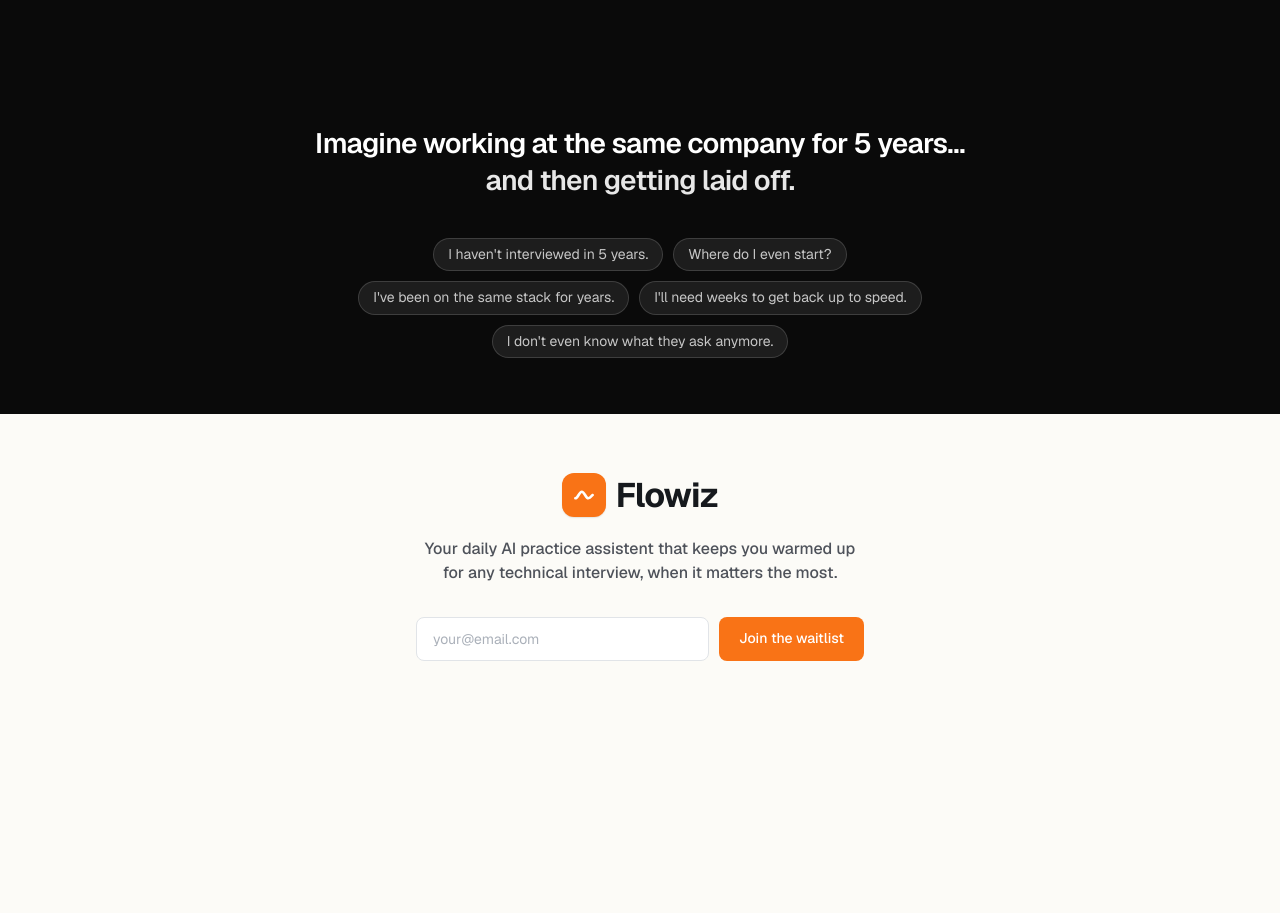
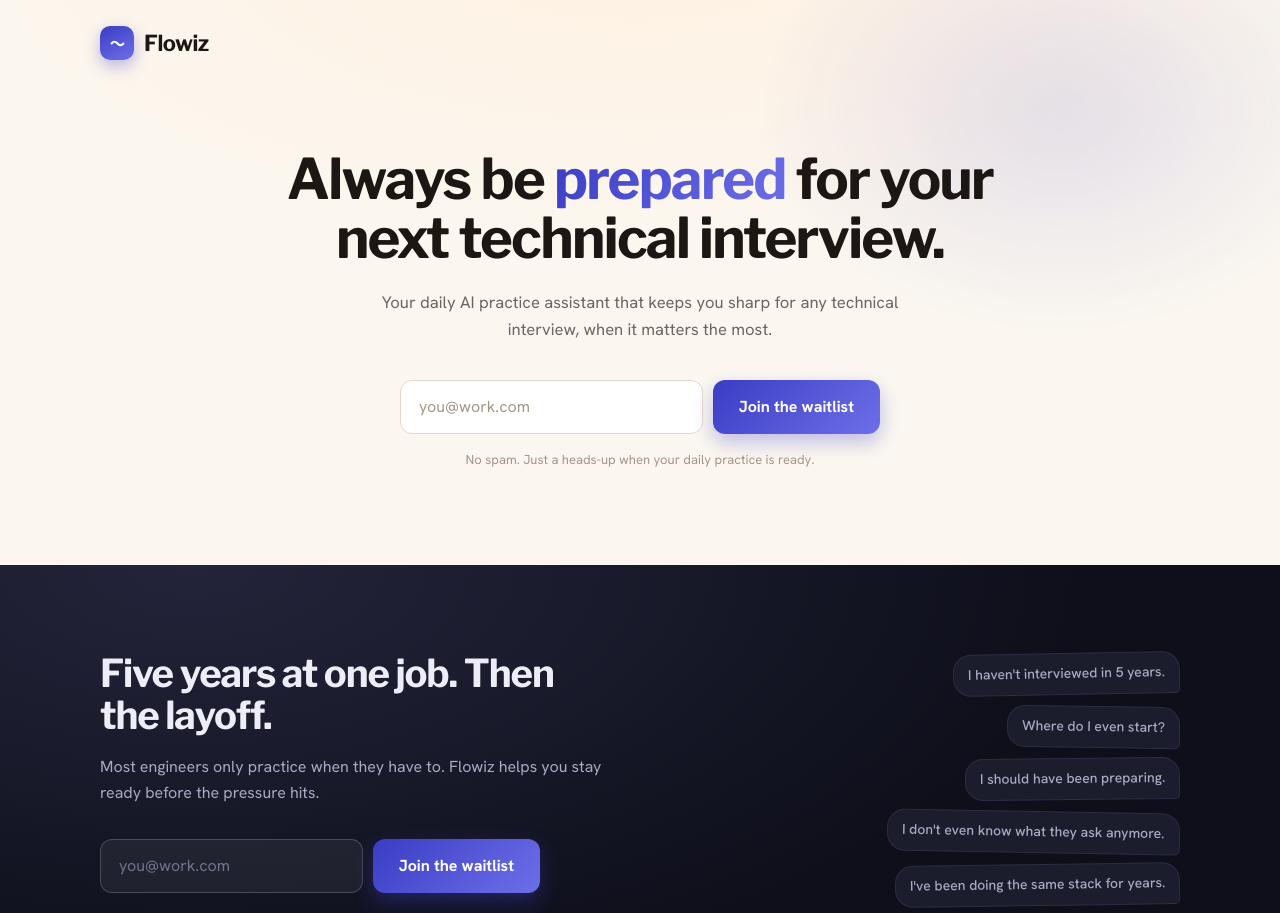
Before and after one commit to milosandric01/project-berlin, a Nuxt app: page / in a window 1280 px wide. Shown: the top 913 px of the page. Before the commit the page ends 800 px from the top, so only its background shows below. Built offline with nearby package versions, Linux system fonts and the light colour scheme.

Commit message:
feat: update styles and layout for landing page, add waitlist form and animations

```diff
--- a/app/assets/css/base.css
+++ b/app/assets/css/base.css
@@ -1,4 +1,4 @@
-@import url('https://fonts.googleapis.com/css2?family=Geist:wght@300;400;450;500;600;700&family=Geist+Mono:wght@400;500;600&family=Newsreader:ital,opsz,wght@0,6..72,400;0,6..72,500;1,6..72,400&display=swap');
+@import url('https://fonts.googleapis.com/css2?family=Geist:wght@300;400;450;500;600;700&family=Geist+Mono:wght@400;500;600&family=Newsreader:ital,opsz,wght@0,6..72,400;0,6..72,500;1,6..72,400&family=Libre+Franklin:wght@500;600;700;800&family=Hanken+Grotesk:wght@400;500;600;700&display=swap');
 
 @tailwind base;
 @tailwind components;
@@ -34,3 +34,8 @@
 .animate-glow {
   animation: glow-pulse 3s ease-in-out infinite;
 }
+
+@keyframes flz-glow {
+  0%, 100% { opacity: .5; transform: scale(1); }
+  50%       { opacity: .82; transform: scale(1.06); }
+}
--- a/app/pages/index.vue
+++ b/app/pages/index.vue
@@ -1,89 +1,115 @@
 <template>
-  <div class="flex min-h-[100dvh] w-full flex-col antialiased">
-    <!-- ============ UPPER HALF — the problem (dark) ============ -->
-    <section class="relative flex flex-[0.9] flex-col items-center justify-end overflow-hidden bg-[#0a0a0a] px-6 pb-12 pt-16 text-white sm:pb-14">
-      <div class="relative z-10 mx-auto max-w-2xl text-center">
-        <h1 class="text-[20px] font-semibold leading-[1.3] tracking-tight text-white sm:text-[28px]">
-          <span class="block">Imagine working at the same company for 5&nbsp;years…</span>
-          <span class="block text-white/90">and then getting laid off.</span>
+  <div style="font-family:'Hanken Grotesk',ui-sans-serif,system-ui,sans-serif;color:#1C1714;overflow-x:hidden;">
+
+    <!-- ===================== TOP — LIGHT · WHAT IT IS ===================== -->
+    <section class="flz-top" style="position:relative;padding:0 24px 96px;overflow:hidden;">
+      <div style="position:absolute;top:-200px;left:50%;transform:translateX(-50%);width:840px;height:620px;border-radius:50%;background:radial-gradient(closest-side, rgba(58,61,196,0.15), rgba(58,61,196,0) 70%);animation:flz-glow 8s ease-in-out infinite;pointer-events:none;"></div>
+
+      <!-- nav -->
+      <nav style="position:relative;z-index:5;max-width:1080px;margin:0 auto;display:flex;align-items:center;padding:26px 0;">
+        <div style="display:flex;align-items:center;gap:10px;">
+          <span style="display:inline-flex;width:34px;height:34px;align-items:center;justify-content:center;border-radius:10px;background:linear-gradient(150deg,#3A3DC4,#6D6FE8);box-shadow:0 6px 16px rgba(58,61,196,0.35);">
+            <svg width="19" height="19" viewBox="0 0 24 24" fill="none">
+              <path d="M4.5 12 q 3.75 -4.5 7.5 0 t 7.5 0" stroke="#fff" stroke-width="2.6" stroke-linecap="round" fill="none"/>
+            </svg>
+          </span>
+          <span style="font-family:'Libre Franklin',system-ui,-apple-system,sans-serif;font-weight:700;font-size:22px;letter-spacing:-0.02em;">Flowiz</span>
+        </div>
+      </nav>
+
+      <!-- hero -->
+      <div style="position:relative;z-index:5;max-width:720px;margin:0 auto;text-align:center;padding-top:64px;">
+        <h1 style="font-family:'Libre Franklin',system-ui,-apple-system,sans-serif;font-weight:700;font-size:clamp(32px,4.5vw,56px);line-height:1.06;letter-spacing:-0.03em;margin:0 0 20px;">
+          Always be <span style="background:linear-gradient(120deg,#3A3DC4,#6D6FE8);-webkit-background-clip:text;background-clip:text;color:transparent;">prepared</span> for your next technical interview.
         </h1>
+        <p style="font-size:clamp(16px,1.3vw,18px);line-height:1.65;color:#6E655C;max-width:520px;margin:0 auto 36px;">
+          Your daily AI practice assistant that keeps you sharp for any technical interview, when it matters the most.
+        </p>
 
-        <div class="mt-8 flex flex-wrap justify-center gap-2 sm:mt-10 sm:gap-2.5">
-          <span
-            v-for="(t, i) in thoughts"
-            :key="i"
-            class="rounded-full border border-white/15 bg-white/[0.08] px-3.5 py-1.5 text-[13px] font-normal leading-snug text-white/75 sm:text-[14px]"
-          >
-            {{ t }}
-          </span>
+        <div id="waitlist" style="scroll-margin-top:80px;">
+          <form v-if="!joined" @submit.prevent="submit" style="display:flex;gap:10px;justify-content:center;flex-wrap:wrap;max-width:480px;margin:0 auto;">
+            <input v-model="email" type="email" placeholder="you@work.com" required class="flz-input-light" />
+            <button type="submit" :disabled="loading" class="flz-btn">
+              {{ loading ? 'Joining…' : 'Join the waitlist' }}
+            </button>
+          </form>
+
+          <div v-else style="display:inline-flex;align-items:center;gap:11px;padding:16px 22px;background:#fff;border:1px solid #E2D9CB;border-radius:12px;">
+            <span style="display:inline-flex;width:30px;height:30px;align-items:center;justify-content:center;border-radius:50%;background:linear-gradient(135deg,#3A3DC4,#6D6FE8);flex-shrink:0;">
+              <svg width="16" height="16" viewBox="0 0 24 24" fill="none"><path d="M5 13l4 4L19 7" stroke="#fff" stroke-width="2.6" stroke-linecap="round" stroke-linejoin="round"/></svg>
+            </span>
+            <span style="font-weight:600;font-size:15px;color:#1C1714;">{{ alreadyJoined ? "You're already on the list." : "You're on the list. We'll reach out before launch." }}</span>
+          </div>
+
+          <p v-if="error" style="margin-top:10px;font-size:13px;color:#c63f3c;">{{ error }}</p>
+          <p style="font-size:13px;color:#A39686;margin:16px 0 0;">No spam. Just a heads-up when your daily practice is ready.</p>
         </div>
       </div>
     </section>
 
-    <!-- ============ LOWER HALF — the solution (light, dashboard style) ============ -->
-    <section class="flex flex-[1.1] flex-col items-center justify-start bg-sand-50 px-6 pb-16 pt-12 text-gray-900 sm:pt-14">
-      <div class="mx-auto w-full max-w-md text-center">
-        <div class="flex items-center justify-center gap-2.5">
-          <span class="flex h-10 w-10 items-center justify-center rounded-xl bg-[#f97316] shadow-sm sm:h-11 sm:w-11">
-            <svg viewBox="0 0 24 24" fill="none" class="h-6 w-6 sm:h-[26px] sm:w-[26px]" aria-hidden="true">
-              <path
-                d="M4 15c2.5 0 3.5-6 6-6s3.5 6 6 6 2.6-2.4 4-3"
-                stroke="white"
-                stroke-width="2.4"
-                stroke-linecap="round"
-                stroke-linejoin="round"
-              />
-            </svg>
-          </span>
-          <span class="text-[28px] font-extrabold tracking-tight sm:text-[34px]">Flowiz</span>
-        </div>
+    <!-- ===================== BOTTOM — DARK · THE PROBLEM ===================== -->
+    <section style="position:relative;background:radial-gradient(130% 120% at 15% 0%, #23243A 0%, #0E0F1A 54%);color:#ECEDF6;padding:88px 24px 72px;overflow:hidden;">
+      <div style="position:absolute;bottom:-180px;right:-100px;width:560px;height:560px;border-radius:50%;background:radial-gradient(closest-side, rgba(58,61,196,0.16), rgba(58,61,196,0) 70%);animation:flz-glow 9s ease-in-out infinite;pointer-events:none;"></div>
 
-        <p class="mx-auto mt-4 max-w-md text-base font-medium leading-relaxed text-gray-700 sm:text-lg">
-          Your daily AI practice assistent that keeps you warmed up for any technical
-          interview, when it matters the most.
-        </p>
+      <div class="flz-problem-grid" style="position:relative;z-index:5;max-width:1080px;margin:0 auto;">
+        <!-- left: the framing -->
+        <div>
+          <h2 style="font-family:'Libre Franklin',system-ui,-apple-system,sans-serif;font-weight:700;font-size:clamp(26px,3vw,40px);line-height:1.08;letter-spacing:-0.03em;margin:0 0 18px;">
+            Five years at one job. Then the layoff.
+          </h2>
+          <p style="font-size:16px;line-height:1.65;color:#A9AAC4;margin:0 0 32px;">
+            Most engineers only practice when they have to. Flowiz helps you stay ready before the pressure hits.
+          </p>
 
-        <div class="mt-8">
-          <form
-            v-if="!joined"
-            class="flex flex-col gap-2.5 sm:flex-row"
-            @submit.prevent="submit"
-          >
-            <input
-              v-model="email"
-              type="email"
-              required
-              placeholder="your@email.com"
-              class="h-11 flex-1 rounded-lg border border-gray-200 bg-white px-4 text-[14px] text-gray-900 placeholder:text-gray-400 focus:border-[#f97316] focus:outline-none focus:ring-2 focus:ring-[#f97316]/25"
-            />
-            <button
-              type="submit"
-              :disabled="loading"
-              class="h-11 w-full rounded-lg bg-[#f97316] px-5 text-[14px] font-medium text-white transition-colors duration-[120ms] hover:bg-[#ea580c] disabled:cursor-not-allowed disabled:opacity-60 sm:w-auto"
-            >
+          <form v-if="!joined" @submit.prevent="submit" style="display:flex;gap:10px;flex-wrap:wrap;max-width:440px;">
+            <input v-model="email" type="email" placeholder="you@work.com" required class="flz-input-dark" />
+            <button type="submit" :disabled="loading" class="flz-btn flz-btn-dark">
               {{ loading ? 'Joining…' : 'Join the waitlist' }}
             </button>
           </form>
 
-          <p v-else class="mt-5 flex items-center justify-center gap-2 rounded-lg border border-green-500/30 bg-green-100 px-4 py-3 text-[14px] font-medium text-green-600">
-            <Icon name="lucide:check-circle-2" class="h-[18px] w-[18px]" />
-            {{ alreadyJoined ? "You're already on the list." : "You're on the list." }}
-          </p>
+          <div v-else style="display:inline-flex;align-items:center;gap:11px;padding:16px 22px;background:rgba(255,255,255,0.06);border:1px solid rgba(255,255,255,0.18);border-radius:12px;">
+            <span style="display:inline-flex;width:30px;height:30px;align-items:center;justify-content:center;border-radius:50%;background:linear-gradient(135deg,#3A3DC4,#6D6FE8);flex-shrink:0;">
+              <svg width="16" height="16" viewBox="0 0 24 24" fill="none"><path d="M5 13l4 4L19 7" stroke="#fff" stroke-width="2.6" stroke-linecap="round" stroke-linejoin="round"/></svg>
+            </span>
+            <span style="font-weight:600;font-size:15px;color:#ECEDF6;">{{ alreadyJoined ? "You're already on the list." : "You're on the list. We'll reach out before launch." }}</span>
+          </div>
+        </div>
 
-          <p v-if="error" class="mt-3 text-[13px] text-red-600">{{ error }}</p>
+        <!-- right: the late-night spiral -->
+        <div style="display:flex;flex-direction:column;gap:11px;">
+          <div
+            v-for="(t, i) in thoughts"
+            :key="i"
+            :style="{ alignSelf:'flex-end', maxWidth:'86%', padding:'10px 14px', background:'#1B1C2C', border:'1px solid #2C2D44', borderRadius:'18px 18px 5px 18px', color:'#A9AAC4', fontSize:'14px', lineHeight:'1.4', fontWeight:'500', transform:`rotate(${t.rot})` }"
+          >{{ t.text }}</div>
         </div>
       </div>
+
+      <!-- footer -->
+      <footer style="position:relative;z-index:5;max-width:1080px;margin:104px auto 0;padding-top:28px;border-top:1px solid rgba(255,255,255,0.1);display:flex;align-items:center;justify-content:space-between;flex-wrap:wrap;gap:16px;">
+        <div style="display:flex;align-items:center;gap:9px;">
+          <span style="display:inline-flex;width:26px;height:26px;align-items:center;justify-content:center;border-radius:7px;background:linear-gradient(150deg,#3A3DC4,#6D6FE8);">
+            <svg width="15" height="15" viewBox="0 0 24 24" fill="none"><path d="M4.5 12 q 3.75 -4.5 7.5 0 t 7.5 0" stroke="#fff" stroke-width="2.8" stroke-linecap="round" fill="none"/></svg>
+          </span>
+          <span style="font-family:'Libre Franklin',system-ui,-apple-system,sans-serif;font-weight:700;font-size:16px;color:#ECEDF6;">Flowiz</span>
+        </div>
+        <span style="font-size:13px;color:#7B7C95;">Stay sharp. Be ready before it matters. © 2026 Flowiz.</span>
+      </footer>
     </section>
+
   </div>
 </template>
 
 <script setup lang="ts">
 const thoughts = [
-  'I haven\'t interviewed in 5 years.',
-  'Where do I even start?',
-  'I\'ve been on the same stack for years.',
-  'I\'ll need weeks to get back up to speed.',
-  'I don\'t even know what they ask anymore.',
+  { text: "I haven't interviewed in 5 years.", rot: '-1.1deg' },
+  { text: 'Where do I even start?', rot: '0.8deg' },
+  { text: 'I should have been preparing.', rot: '-0.6deg' },
+  { text: "I don't even know what they ask anymore.", rot: '1deg' },
+  { text: "I've been doing the same stack for years.", rot: '-0.8deg' },
+  { text: "I'll need weeks to get back up to speed.", rot: '0.7deg' },
+  { text: "What if they ask something I haven't touched in months?", rot: '-0.9deg' },
 ]
 
 const email = ref('')
@@ -109,3 +135,83 @@
   }
 }
 </script>
+
+<style scoped>
+.flz-top {
+  background: radial-gradient(120% 120% at 50% -12%, #FFF1E2 0%, #FBF7F0 52%);
+}
+
+.flz-input-light {
+  flex: 1;
+  min-width: 240px;
+  height: 54px;
+  padding: 0 18px;
+  font-family: 'Hanken Grotesk', system-ui, -apple-system, sans-serif;
+  font-size: 16px;
+  color: #1C1714;
+  background: #fff;
+  border: 1px solid #E2D9CB;
+  border-radius: 12px;
+  outline: none;
+  transition: border-color .18s, box-shadow .18s;
+}
+.flz-input-light::placeholder { color: #A39686; }
+.flz-input-light:focus {
+  border-color: #3A3DC4;
+  box-shadow: 0 0 0 3px rgba(58,61,196,0.22);
+}
+
+.flz-input-dark {
+  flex: 1;
+  min-width: 210px;
+  height: 54px;
+  padding: 0 18px;
+  font-family: 'Hanken Grotesk', system-ui, -apple-system, sans-serif;
+  font-size: 16px;
+  color: #ECEDF6;
+  background: rgba(255,255,255,0.06);
+  border: 1px solid rgba(255,255,255,0.18);
+  border-radius: 12px;
+  outline: none;
+  transition: border-color .18s, box-shadow .18s;
+}
+.flz-input-dark::placeholder { color: rgba(169,170,196,0.6); }
+.flz-input-dark:focus {
+  border-color: #3A3DC4;
+  box-shadow: 0 0 0 3px rgba(58,61,196,0.3);
+}
+
+.flz-btn {
+  height: 54px;
+  padding: 0 26px;
+  font-family: 'Hanken Grotesk', system-ui, -apple-system, sans-serif;
+  font-weight: 700;
+  font-size: 16px;
+  color: #fff;
+  background: linear-gradient(135deg, #3A3DC4, #6D6FE8);
+  border: none;
+  border-radius: 12px;
+  cursor: pointer;
+  white-space: nowrap;
+  box-shadow: 0 8px 20px rgba(58,61,196,0.32);
+  transition: transform .15s, opacity .15s;
+}
+.flz-btn:hover { transform: translateY(-2px); }
+.flz-btn:active { transform: translateY(0) scale(.99); }
+.flz-btn:disabled { opacity: 0.6; cursor: not-allowed; }
+.flz-btn-dark { box-shadow: 0 8px 20px rgba(58,61,196,0.4); }
+
+.flz-problem-grid {
+  display: grid;
+  grid-template-columns: 1fr 1fr;
+  gap: 72px;
+  align-items: start;
+}
+
+@media (max-width: 768px) {
+  .flz-problem-grid {
+    grid-template-columns: 1fr;
+    gap: 48px;
+  }
+}
+</style>
--- a/drizzle.config.ts
+++ b/drizzle.config.ts
@@ -6,6 +6,6 @@
   out: './server/database/migrations',
   dialect: 'postgresql',
   dbCredentials: {
-    url: process.env.DATABASE_URL || 'postgres://postgres:postgres@localhost:5432/berlin',
+    url: process.env.DIRECT_URL || process.env.DATABASE_URL || 'postgres://postgres:postgres@localhost:5432/berlin',
   },
 } satisfies Config
```
Also changed, not shown: vercel.json (added), 1 other file (tests, documents, lock files or other folders).
